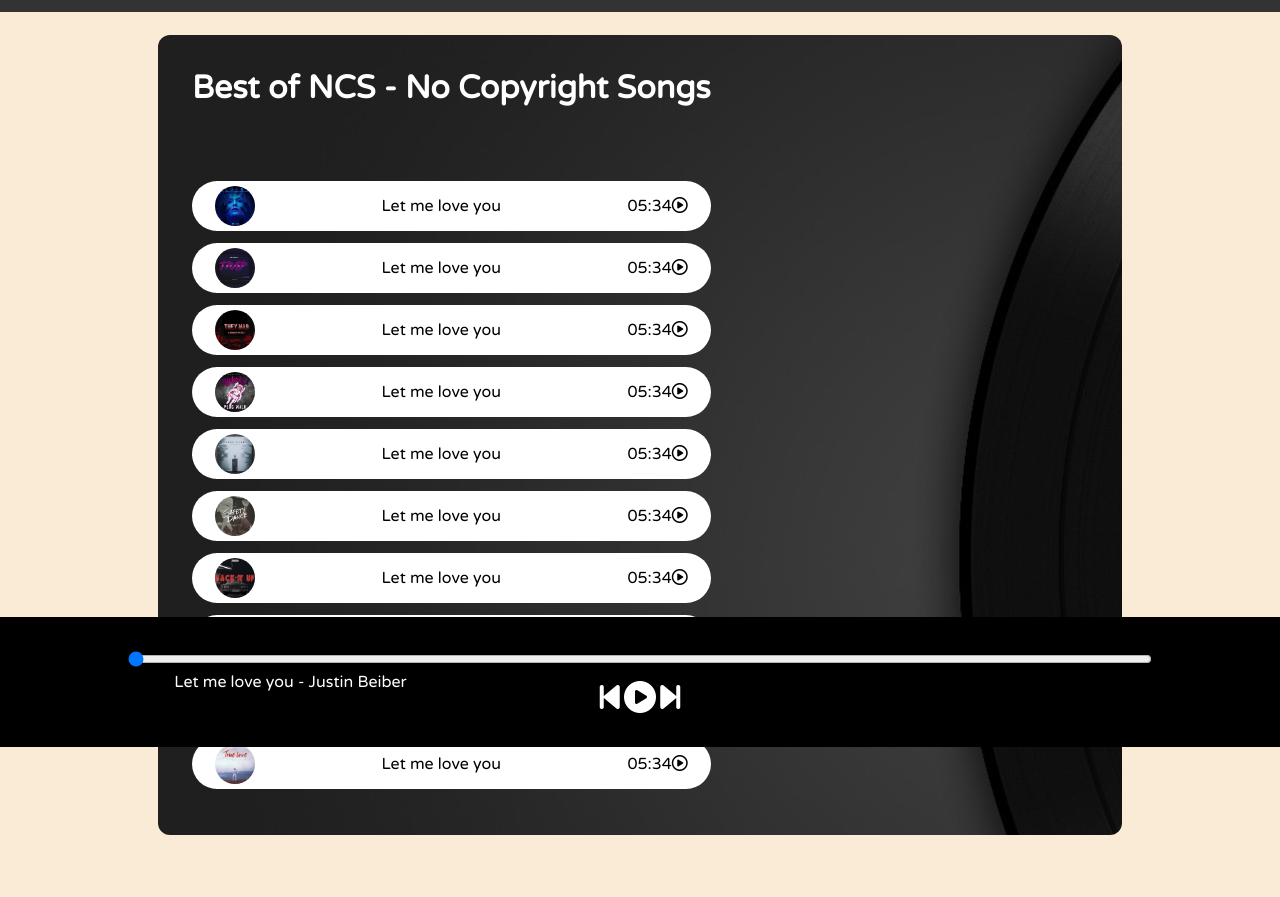
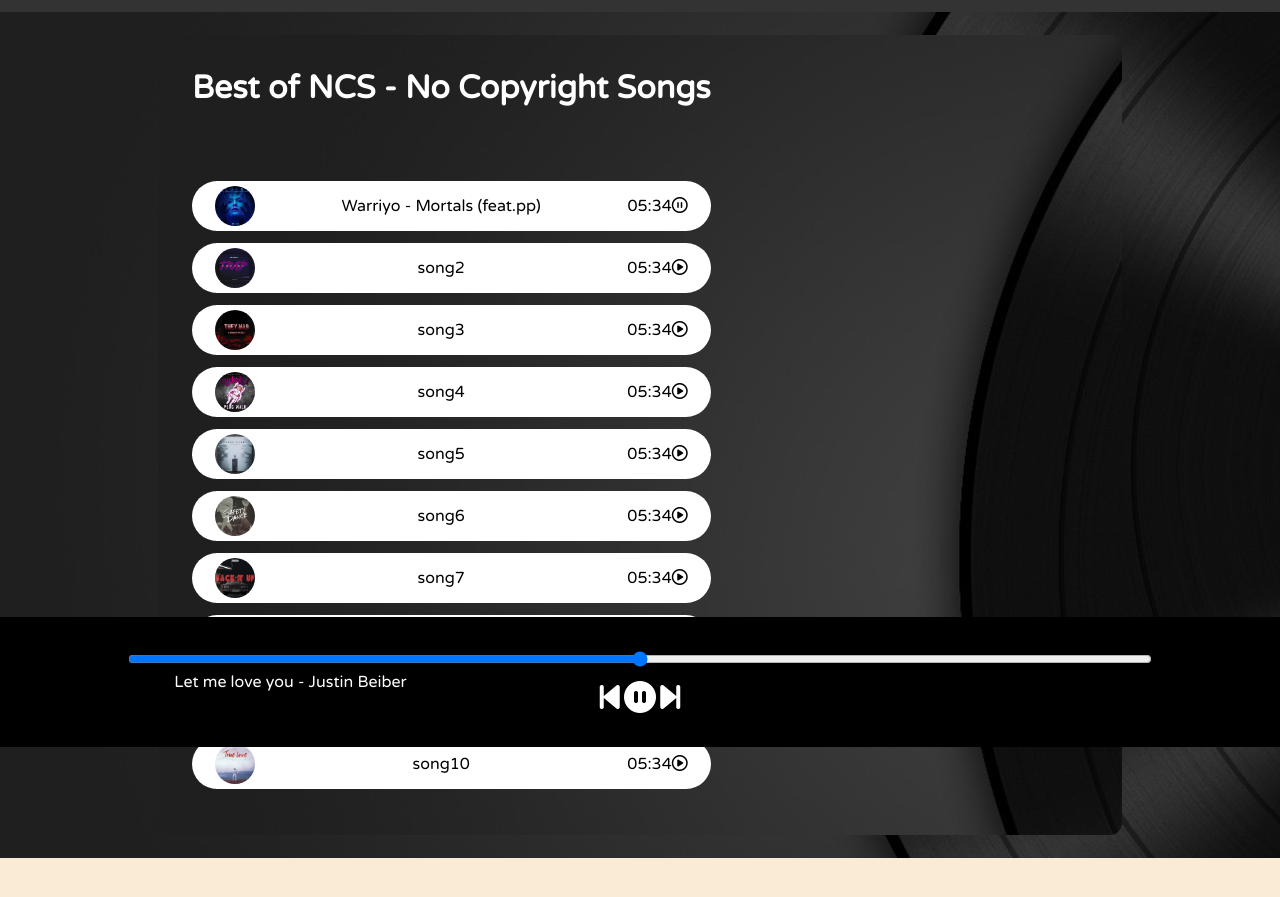
Before and after one commit to Abdullah1203/Spotify-Clone, a plain HTML site: page index.html in a window 1280 px wide. Both pictures are taken after a click on the icon 679 px from the left and 258 px from the top of the page. Shown: the part 53-950 px from the top of the page. After the commit the page ends 911 px from the top, so only its background shows below. Drawn offline with Linux system fonts and the light colour scheme.

Commit message:
All songs play/pause individually

```diff
--- a/index.html
+++ b/index.html
@@ -22,53 +22,53 @@
             <div class="songItemContainer">
                 <div class="songItem">
                     <img src="covers/1.jpg" alt="1">
-                    <span>Let me love you</span>
-                    <span class="songlistplay"><span class="timestamp">05:34<i class="far fa-play-circle"></i></span></span>
+                    <span class="songName"> love you</span>
+                    <span class="songlistplay"><span class="timestamp">05:34<i id="0" class="far songItemPlay fa-play-circle"></i></span></span>
                 </div>
                 <div class="songItem">
                     <img src="covers/2.jpg" alt="1">
-                    <span>Let me love you</span>
-                    <span class="songlistplay"><span class="timestamp">05:34<i class="far fa-play-circle"></i></span></span>
+                    <span class="songName"> love you</span>
+                    <span class="songlistplay"><span class="timestamp">05:34<i id="1" class="far songItemPlay fa-play-circle"></i></span></span>
                 </div>
                 <div class="songItem">
                     <img src="covers/3.jpg" alt="1">
-                    <span>Let me love you</span>
-                    <span class="songlistplay"><span class="timestamp">05:34<i class="far fa-play-circle"></i></span></span>
+                    <span class="songName"> love you</span>
+                    <span class="songlistplay"><span class="timestamp">05:34<i id="2" class="far songItemPlay fa-play-circle"></i></span></span>
                 </div>
                 <div class="songItem">
                     <img src="covers/4.jpg" alt="1">
-                    <span>Let me love you</span>
-                    <span class="songlistplay"><span class="timestamp">05:34<i class="far fa-play-circle"></i></span></span>
+                    <span class="songName"> love you</span>
+                    <span class="songlistplay"><span class="timestamp">05:34<i id="3" class="far songItemPlay fa-play-circle"></i></span></span>
                 </div>
                 <div class="songItem">
                     <img src="covers/5.jpg" alt="1">
-                    <span>Let me love you</span>
-                    <span class="songlistplay"><span class="timestamp">05:34<i class="far fa-play-circle"></i></span></span>
+                    <span class="songName"> love you</span>
+                    <span class="songlistplay"><span class="timestamp">05:34<i id="4" class="far songItemPlay fa-play-circle"></i></span></span>
                 </div>
                 <div class="songItem">
                     <img src="covers/6.jpg" alt="1">
-                    <span>Let me love you</span>
-                    <span class="songlistplay"><span class="timestamp">05:34<i class="far fa-play-circle"></i></span></span>
+                    <span class="songName"> love you</span>
+                    <span class="songlistplay"><span class="timestamp">05:34<i id="5" class="far songItemPlay fa-play-circle"></i></span></span>
                 </div>
                 <div class="songItem">
                     <img src="covers/7.jpg" alt="1">
-                    <span>Let me love you</span>
-                    <span class="songlistplay"><span class="timestamp">05:34<i class="far fa-play-circle"></i></span></span>
+                    <span class="songName"> love you</span>
+                    <span class="songlistplay"><span class="timestamp">05:34<i id="6" class="far songItemPlay fa-play-circle"></i></span></span>
                 </div>
                 <div class="songItem">
                     <img src="covers/8.jpg" alt="1">
-                    <span>Let me love you</span>
-                    <span class="songlistplay"><span class="timestamp">05:34<i class="far fa-play-circle"></i></span></span>
+                    <span class="songName"> love you</span>
+                    <span class="songlistplay"><span class="timestamp">05:34<i id="7" class="far songItemPlay fa-play-circle"></i></span></span>
                 </div>
                 <div class="songItem">
                     <img src="covers/9.jpg" alt="1">
-                    <span>Let me love you</span>
-                    <span class="songlistplay"><span class="timestamp">05:34<i class="far fa-play-circle"></i></span></span>
+                    <span class="songName"> love you</span>
+                    <span class="songlistplay"><span class="timestamp">05:34<i id="8" class="far songItemPlay fa-play-circle"></i></span></span>
                 </div>
                 <div class="songItem">
                     <img src="covers/10.jpg" alt="1">
-                    <span>Let me love you</span>
-                    <span class="songlistplay"><span class="timestamp">05:34<i class="far fa-play-circle"></i></span></span>
+                    <span class="songName"> love you</span>
+                    <span class="songlistplay"><span class="timestamp">05:34<i id="9" class="far songItemPlay fa-play-circle"></i></span></span>
                 </div>
             </div>
         </div>
@@ -87,6 +87,12 @@
         </div>
     </div>
 
+ <!-- FOOTER -->
+
+
+
+
+
     <script src="https://kit.fontawesome.com/95ce727f76.js" crossorigin="anonymous"></script>
     <script src="script.js"></script>
 
--- a/script.js
+++ b/script.js
@@ -1,5 +1,5 @@
 
-console.log("Welcome to spotify clone");
+console.log("Welcome to spotify clone built by ABD NIMIT");
 
 //Initialize the variables
 
@@ -8,19 +8,26 @@ let audioElement = new Audio('song/1.mp3');
 let masterPlay = document.getElementById('masterPlay');
 let myProgressBar = document.getElementById('myProgressBar');
 let gif = document.getElementById('gif');
+let songItems = Array.from(document.getElementsByClassName('songItem'));
+
 
 let songs = [
-    {songName: "song2" , filePath: "song/1.mp3", coverPath: "covers/1.jpg"},
-    {songName: "song2" , filePath: "song/1.mp3", coverPath: "covers/1.jpg"},
-    {songName: "song2" , filePath: "song/1.mp3", coverPath: "covers/1.jpg"},
-    {songName: "song2" , filePath: "song/1.mp3", coverPath: "covers/1.jpg"},
-    {songName: "song2" , filePath: "song/1.mp3", coverPath: "covers/1.jpg"},
-    {songName: "song2" , filePath: "song/1.mp3", coverPath: "covers/1.jpg"},
-    {songName: "song2" , filePath: "song/1.mp3", coverPath: "covers/1.jpg"},
-    {songName: "song2" , filePath: "song/1.mp3", coverPath: "covers/1.jpg"},
-    {songName: "song2" , filePath: "song/1.mp3", coverPath: "covers/1.jpg"},
-    {songName: "song2" , filePath: "song/1.mp3", coverPath: "covers/1.jpg"},
+    {songName: "Warriyo - Mortals (feat.pp)" , filePath: "song/1.mp3", coverPath: "covers/1.jpg"},
+    {songName: "song2" , filePath: "song/2.mp3", coverPath: "covers/2.jpg"},
+    {songName: "song3" , filePath: "song/3.mp3", coverPath: "covers/3.jpg"},
+    {songName: "song4" , filePath: "song/4.mp3", coverPath: "covers/4.jpg"},
+    {songName: "song5" , filePath: "song/5.mp3", coverPath: "covers/5.jpg"},
+    {songName: "song6" , filePath: "song/6.mp3", coverPath: "covers/6.jpg"},
+    {songName: "song7" , filePath: "song/7.mp3", coverPath: "covers/7.jpg"},
+    {songName: "song8" , filePath: "song/8.mp3", coverPath: "covers/8.jpg"},
+    {songName: "song9" , filePath: "song/9.mp3", coverPath: "covers/9.jpg"},
+    {songName: "song10" , filePath: "song/10.mp3", coverPath: "covers/10.jpg"},
 ]
+
+songItems.forEach((element, i)=> {
+    element.getElementsByTagName("img")[0].src = songs[i].coverPath;
+    element.getElementsByClassName("songName")[0].innerText = songs[i].songName;
+});
 
 // audioElement.play();
 
@@ -50,3 +57,24 @@ audioElement.addEventListener('timeupdate', ()=>{
 myProgressBar.addEventListener('change', ()=>{
     audioElement.currentTime = myProgressBar.value * audioElement.duration/100;
 })
+
+const makeAllPlays = ()=>{
+    Array.from(document.getElementsByClassName('songItemPlay')).forEach((element)=>{
+        element.classList.remove("fa-pause-circle");
+        element.classList.add("fa-play-circle");
+    })
+}
+Array.from(document.getElementsByClassName('songItemPlay')).forEach((element)=>{
+    element.addEventListener('click', (e)=>{
+        makeAllPlays();
+        index = parseInt(e.target.id);
+        e.target.classList.remove("fa-play-circle");
+        e.target.classList.add("fa-pause-circle");
+        audioElement.src = `song/${index+1}.mp3`;
+        audioElement.currenTime = 0;
+        audioElement.play();
+        masterPlay.classList.remove('fa-play-circle');
+        masterPlay.classList.add('fa-pause-circle');
+
+    })
+})
--- a/style.css
+++ b/style.css
@@ -7,6 +7,7 @@ padding: 0;
 body{
     background-color: antiquewhite;
     font-family: 'Varela Round', sans-serif;
+    background-image: url('bg.jpg');
 
 }
 .brand img{
@@ -44,7 +45,10 @@ nav ul li{
     background-image: url('bg.jpg');
 }
 .bottom{
-     position: sticky;
+     position: fixed;
+     left:0
+     bottom: 0;
+     width: 100%;
      height: 130px;
      background-color: #000;
      color: white;
@@ -54,6 +58,7 @@ nav ul li{
      justify-content: center;
      align-items: center;
 }
+
 #myProgressBar{
     width: 80%;
     cursor: pointer;
@@ -99,3 +104,5 @@ nav ul li{
     opacity: 0;
     transition: opacity 0.3s ease-in;
 }
+
+/* footer */
```
